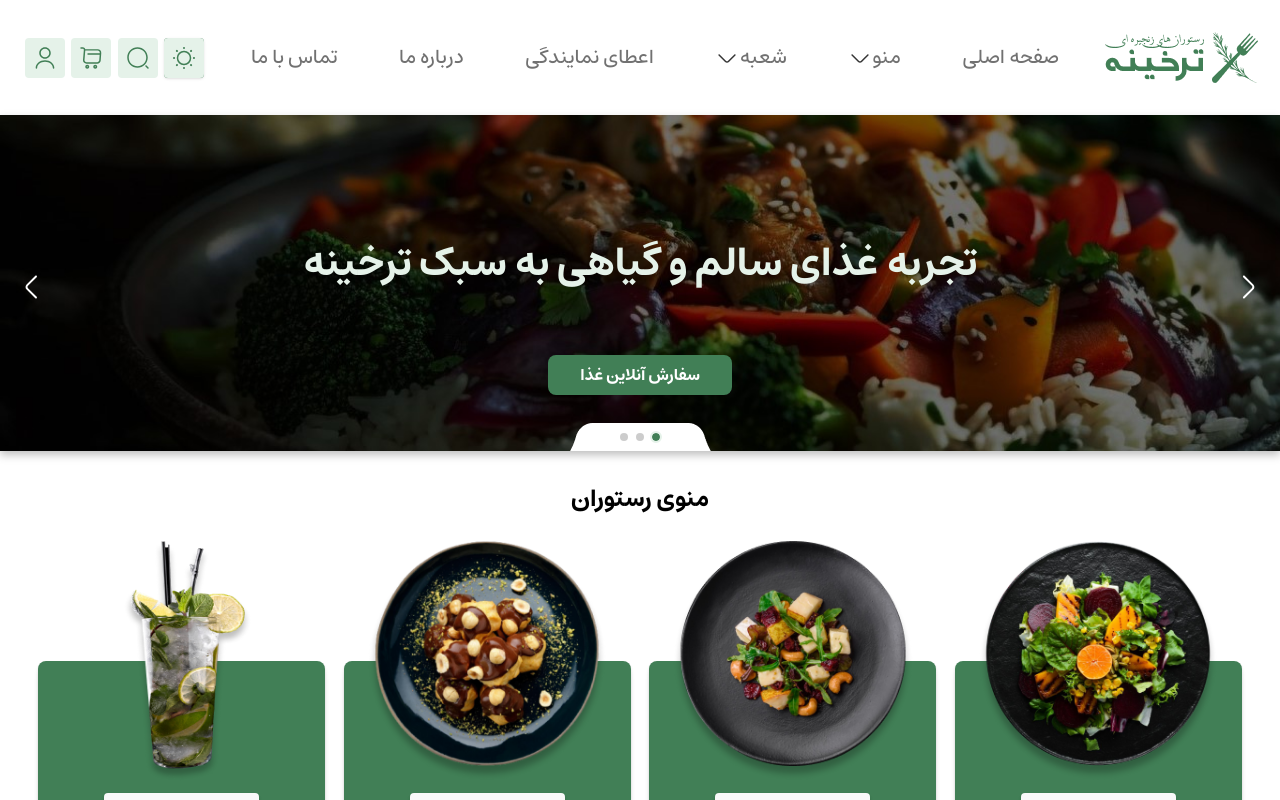
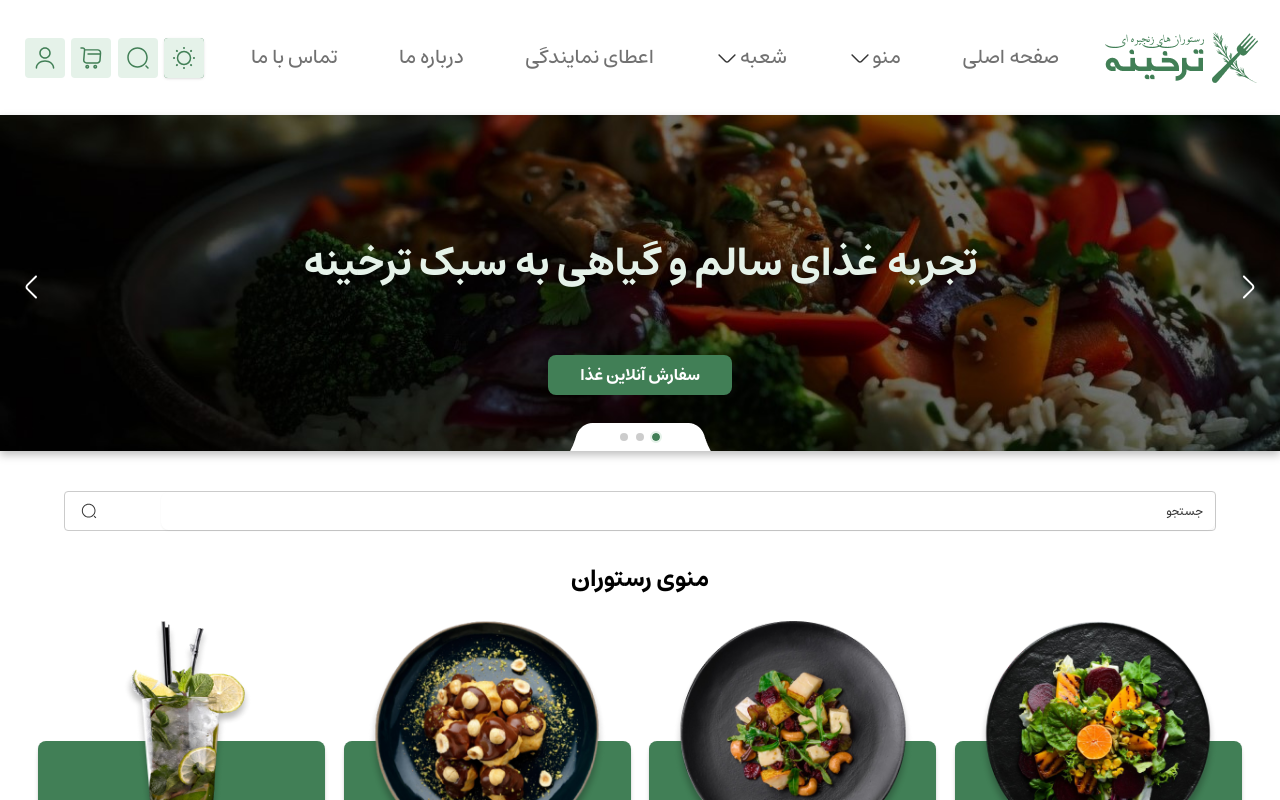
Before and after one commit to yousef-yaghoubi/tarkhineh, a Next.js app: page / in a window 1280 px wide. Shown: the top 800 px of the page. Built offline with nearby package versions, Linux system fonts and the light colour scheme.

Commit message:
creating searchBox

```diff
--- a/app/page.tsx
+++ b/app/page.tsx
@@ -1,17 +1,19 @@
 import Button from '@/components/shared/button/Button';
 import CardTarkhineGardi from '@/components/shared/card/CardTarkhineGardi';
 import MiniCardMenu from '@/components/shared/card/MiniCardMenu';
+import SearchBox from '@/components/shared/searchBox/SearchBox';
 import SwiperMain from '@/components/shared/swiper/swiper';
 import { branchs, miniCards } from '@/lib/dataPublic';
 import Image from 'next/image';
 import React from 'react';
 
-
 function Home() {
-
   return (
     <div>
       <SwiperMain />
+      <div className='w-full flex justify-center'>
+        <SearchBox />
+      </div>
       <section className="w-full max-w-[1222px] inset-0 m-auto flex items-center flex-col justify-around mt-8 !mb-16">
         <h4 className="h4">منوی رستوران</h4>
         <div className="w-full grid grid-cols-2 justify-items-center sm:grid-cols-4 lg:mt-8">
@@ -106,7 +108,16 @@ function Home() {
         <h6 className="h6 sm:h4 sm:mt-12">ترخینه گردی</h6>
         <div className="flex flex-col sm:grid sm:grid-cols-2 sm:gap-6 xl:grid-cols-4">
           {branchs.map((branch) => (
-            <CardTarkhineGardi title={branch.title} desc={branch.desc} hrefBTN='' img={branch.images[0].src} key={branch.id} id={branch.id} classCustom='' showBTN/>
+            <CardTarkhineGardi
+              title={branch.title}
+              desc={branch.desc}
+              hrefBTN=""
+              img={branch.images[0].src}
+              key={branch.id}
+              id={branch.id}
+              classCustom=""
+              showBTN
+            />
           ))}
         </div>
       </section>
--- a/components/shared/searchBox/searchBox.tsx
+++ b/components/shared/searchBox/searchBox.tsx
@@ -0,0 +1,34 @@
+import { Input } from '@/components/ui/input';
+import Image from 'next/image';
+import React from 'react';
+
+function SearchBox() {
+  return (
+    <div className="w-[90%] h-8 md:h-10 border rounded-sm border-gray-4 mt-10 focus-within:border-primary md:hover:border-gray-8 relative  flex items-center">
+      <Input
+        type="text"
+        className="w-11/12 h-full border-none caption-sm md:caption-md text-gray-8 dark:text-gray-5"
+        placeholder="جستجو"
+      />
+      <svg
+        width="16"
+        height="16"
+        viewBox="0 0 16 16"
+        fill="none"
+        xmlns="http://www.w3.org/2000/svg"
+        className='absolute left-4'
+      >
+        <path
+          d="M7.66732 14.5002C3.90065 14.5002 0.833984 11.4335 0.833984 7.66683C0.833984 3.90016 3.90065 0.833496 7.66732 0.833496C11.434 0.833496 14.5007 3.90016 14.5007 7.66683C14.5007 11.4335 11.434 14.5002 7.66732 14.5002ZM7.66732 1.8335C4.44732 1.8335 1.83398 4.4535 1.83398 7.66683C1.83398 10.8802 4.44732 13.5002 7.66732 13.5002C10.8873 13.5002 13.5007 10.8802 13.5007 7.66683C13.5007 4.4535 10.8873 1.8335 7.66732 1.8335Z"
+          className='fill-[#353535] dark:fill-gray-5'
+        />
+        <path
+          d="M14.6676 15.1666C14.5409 15.1666 14.4143 15.12 14.3143 15.02L12.9809 13.6866C12.7876 13.4933 12.7876 13.1733 12.9809 12.98C13.1743 12.7866 13.4943 12.7866 13.6876 12.98L15.0209 14.3133C15.2143 14.5066 15.2143 14.8266 15.0209 15.02C14.9209 15.12 14.7943 15.1666 14.6676 15.1666Z"
+          className='fill-[#353535] dark:fill-gray-5'
+        />
+      </svg>
+    </div>
+  );
+}
+
+export default SearchBox;
```
Also changed, not shown: public/icons/searchNormal.svg (added).
